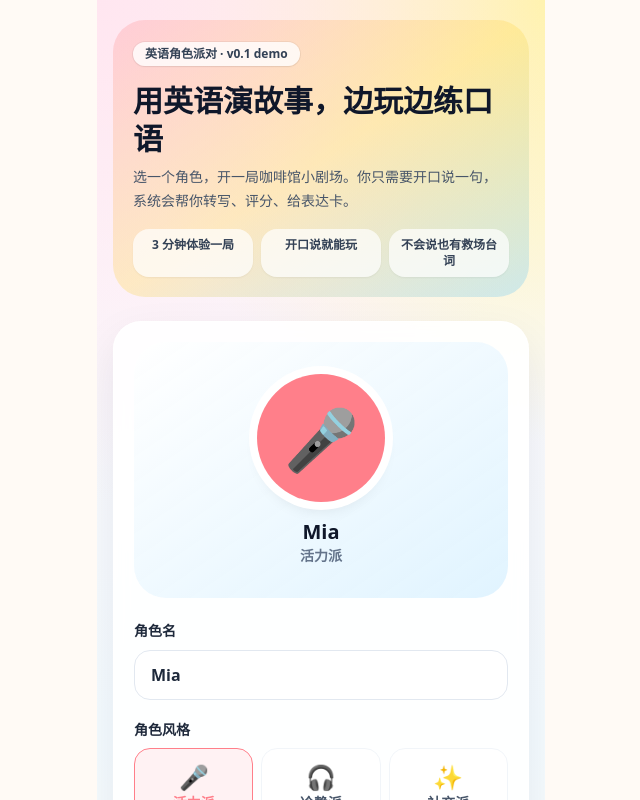
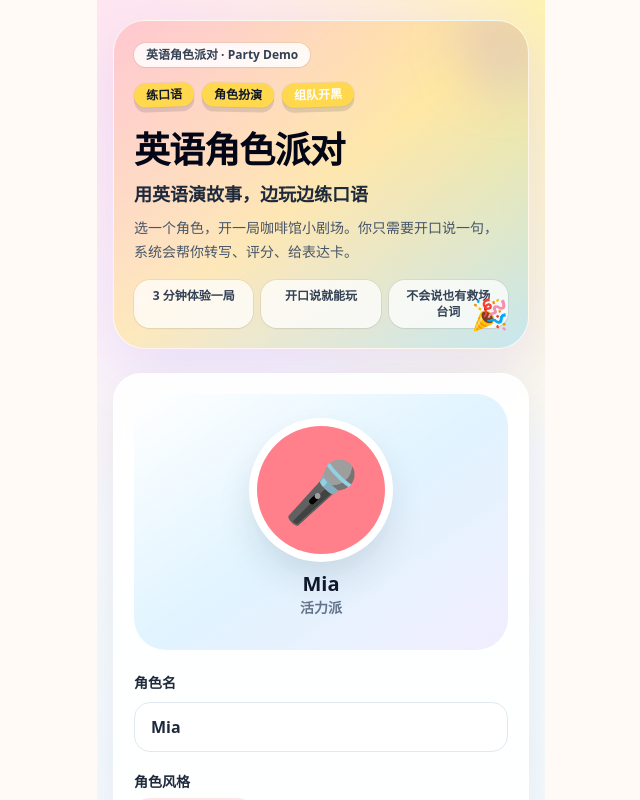
Before and after one commit to shuchaoye17-del/english-roleplay-party, a Next.js app: page /onboarding in a window 1280 px wide. Shown: the top 800 px of the page, without its empty margins (319-959 px from the left). Built offline with nearby package versions, Linux system fonts and the light colour scheme.

Commit message:
Upgrade onboarding toward party app concept

```diff
--- a/src/app/onboarding/page.tsx
+++ b/src/app/onboarding/page.tsx
@@ -3,7 +3,7 @@
 import { useMemo, useState } from 'react';
 import { useRouter } from 'next/navigation';
 import { avatars, englishModes, personalityTags } from '@/data/avatars';
-import { Badge, Button, Card, PhoneShell } from '@/components/ui';
+import { Badge, Button, Card, PhoneShell, Sticker } from '@/components/ui';
 import { savePlayerProfile } from '@/lib/storage';
 
 const demoBenefits = ['3 分钟体验一局', '开口说就能玩', '不会说也有救场台词'];
@@ -38,13 +38,21 @@ export default function OnboardingPage() {
 
   return (
     <PhoneShell className="pb-10">
-      <div className="mb-6 overflow-hidden rounded-[2rem] bg-gradient-to-br from-coral/25 via-sunshine/30 to-sky/30 p-5">
-        <Badge className="bg-white/80">英语角色派对 · v0.1 demo</Badge>
-        <h1 className="mt-4 text-3xl font-black leading-tight text-slate-900">用英语演故事，边玩边练口语</h1>
+      <div className="relative mb-6 overflow-hidden rounded-[2rem] border border-white/70 bg-gradient-to-br from-coral/30 via-sunshine/35 to-sky/35 p-5 shadow-[0_20px_60px_rgba(167,139,250,0.22)]">
+        <div className="absolute -right-6 -top-6 h-24 w-24 rounded-full bg-partyPurple/25 blur-xl" />
+        <div className="absolute bottom-4 right-5 text-3xl">🎉</div>
+        <Badge className="bg-white/85">英语角色派对 · Party Demo</Badge>
+        <div className="mt-4 flex flex-wrap gap-2">
+          <Sticker>练口语</Sticker>
+          <Sticker className="rotate-1 bg-sky">角色扮演</Sticker>
+          <Sticker className="bg-coral text-white">组队开黑</Sticker>
+        </div>
+        <h1 className="mt-5 text-4xl font-black leading-tight tracking-tight text-slate-950">英语角色派对</h1>
+        <p className="mt-2 text-lg font-black text-slate-800">用英语演故事，边玩边练口语</p>
         <p className="mt-2 text-sm leading-6 text-slate-600">选一个角色，开一局咖啡馆小剧场。你只需要开口说一句，系统会帮你转写、评分、给表达卡。</p>
         <div className="mt-4 grid grid-cols-3 gap-2">
           {demoBenefits.map((benefit) => (
-            <div key={benefit} className="rounded-2xl bg-white/70 px-3 py-2 text-center text-xs font-black text-slate-700 shadow-sm">
+            <div key={benefit} className="rounded-2xl bg-white/75 px-3 py-2 text-center text-xs font-black text-slate-700 shadow-sm ring-1 ring-black/5">
               {benefit}
             </div>
           ))}
@@ -52,26 +60,26 @@ export default function OnboardingPage() {
       </div>
 
       <Card className="space-y-5">
-        <div className="grid place-items-center rounded-[2rem] bg-gradient-to-br from-white to-sky/20 py-8">
-          <div className={`grid h-32 w-32 place-items-center rounded-full ${selectedAvatar.color} text-6xl shadow-lg ring-8 ring-white`}>
+        <div className="grid place-items-center rounded-[2rem] bg-gradient-to-br from-white via-sky/20 to-partyPurple/15 py-8">
+          <div className={`grid h-32 w-32 place-items-center rounded-full ${selectedAvatar.color} text-6xl shadow-[0_18px_40px_rgba(15,23,42,0.16)] ring-8 ring-white`}>
             {selectedAvatar.emoji}
           </div>
           <p className="mt-4 text-xl font-black text-slate-900">{name || selectedAvatar.name}</p>
-          <p className="text-sm font-bold text-slate-500">{selectedAvatar.style}</p>
+          <p className="text-sm font-black text-slate-500">{selectedAvatar.style}</p>
         </div>
 
         <label className="block">
-          <span className="text-sm font-extrabold text-slate-800">角色名</span>
+          <span className="text-sm font-black text-slate-800">角色名</span>
           <input
             value={name}
             onChange={(event) => setName(event.target.value)}
-            className="mt-2 w-full rounded-2xl border border-slate-200 bg-white px-4 py-3 text-base font-bold outline-none focus:border-coral"
+            className="mt-2 w-full rounded-2xl border border-slate-200 bg-white px-4 py-3 text-base font-black outline-none focus:border-coral"
             placeholder="输入你的角色名"
           />
         </label>
 
         <div>
-          <p className="mb-2 text-sm font-extrabold text-slate-800">角色风格</p>
+          <p className="mb-2 text-sm font-black text-slate-800">角色风格</p>
           <div className="grid grid-cols-3 gap-2">
             {avatars.map((avatar) => (
               <button
@@ -81,7 +89,7 @@ export default function OnboardingPage() {
                   setSelectedAvatar(avatar);
                   setName(avatar.name);
                 }}
-                className={`rounded-2xl border p-3 text-center text-sm font-bold ${selectedAvatar.id === avatar.id ? 'border-coral bg-coral/10 text-coral' : 'border-slate-100 bg-white text-slate-600'}`}
+                className={`rounded-2xl border p-3 text-center text-sm font-black transition active:scale-95 ${selectedAvatar.id === avatar.id ? 'border-coral bg-coral/10 text-coral shadow-sm ring-2 ring-coral/20' : 'border-slate-100 bg-white text-slate-600'}`}
               >
                 <div className="text-2xl">{avatar.emoji}</div>
                 {avatar.style}
@@ -91,14 +99,14 @@ export default function OnboardingPage() {
         </div>
 
         <div>
-          <p className="mb-2 text-sm font-extrabold text-slate-800">英语状态</p>
+          <p className="mb-2 text-sm font-black text-slate-800">英语状态</p>
           <div className="space-y-2">
             {englishModes.map((mode) => (
               <button
                 key={mode}
                 type="button"
                 onClick={() => setEnglishMode(mode)}
-                className={`w-full rounded-2xl border px-4 py-3 text-left text-sm font-bold ${englishMode === mode ? 'border-sky bg-sky/10 text-slate-900' : 'border-slate-100 bg-white text-slate-600'}`}
+                className={`w-full rounded-2xl border px-4 py-3 text-left text-sm font-black transition active:scale-95 ${englishMode === mode ? 'border-sky bg-sky/10 text-slate-900 ring-2 ring-sky/20' : 'border-slate-100 bg-white text-slate-600'}`}
               >
                 {mode}
               </button>
@@ -107,14 +115,14 @@ export default function OnboardingPage() {
         </div>
 
         <div>
-          <p className="mb-2 text-sm font-extrabold text-slate-800">性格标签，最多 3 个</p>
+          <p className="mb-2 text-sm font-black text-slate-800">性格标签，最多 3 个</p>
           <div className="flex flex-wrap gap-2">
             {personalityTags.map((tag) => (
               <button
                 key={tag}
                 type="button"
                 onClick={() => toggleTag(tag)}
-                className={`rounded-full px-4 py-2 text-sm font-bold ${tags.includes(tag) ? 'bg-partyPurple text-white' : 'bg-slate-100 text-slate-600'}`}
+                className={`rounded-full px-4 py-2 text-sm font-black transition active:scale-95 ${tags.includes(tag) ? 'bg-partyPurple text-white shadow-sm' : 'bg-slate-100 text-slate-600'}`}
               >
                 {tag}
               </button>
@@ -123,7 +131,7 @@ export default function OnboardingPage() {
         </div>
 
         <Button onClick={save} disabled={!canSubmit}>开一局英语小剧场</Button>
-        <p className="text-center text-xs font-bold text-slate-400">不用准备，不会卡关，AI 助演会帮你接住剧情。</p>
+        <p className="text-center text-xs font-black text-slate-400">不用准备，不会卡关，AI 助演会帮你接住剧情。</p>
       </Card>
     </PhoneShell>
   );
```
